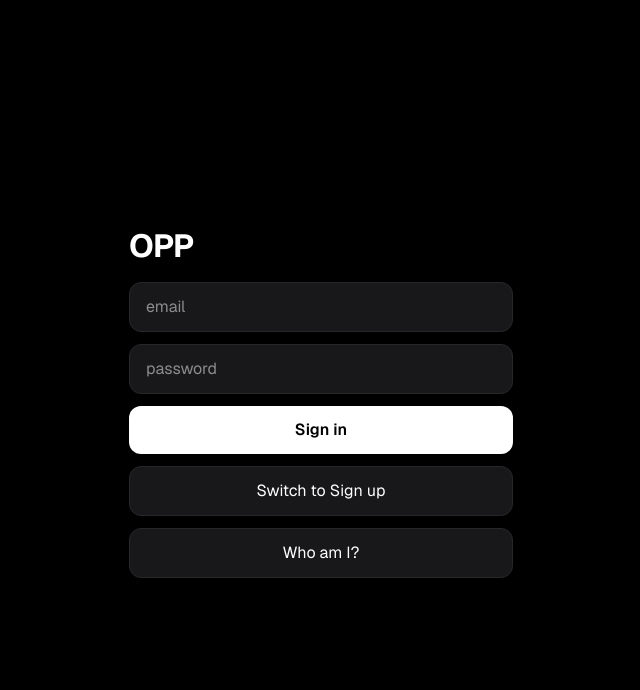
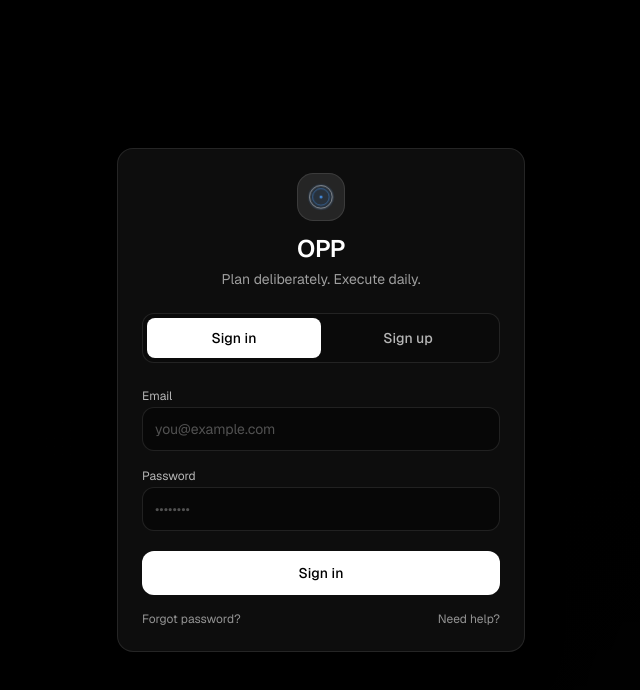
Before and after one commit to gtipjr1-create/OPP, a Next.js app: page /login in a window 1280 px wide. Shown: the top 690 px of the page, without its empty margins (319-959 px from the left). Built offline with nearby package versions, Linux system fonts and the light colour scheme; no server answers.

Commit message:
Add OPP animated mark to login

```diff
--- a/src/app/login/page.tsx
+++ b/src/app/login/page.tsx
@@ -1,95 +1,107 @@
 'use client';
 
-import { useState } from 'react';
-import { useRouter } from 'next/navigation';
-
-import { whoAmI } from '@/features/tasks/actions';
-import { createSupabaseBrowserClient } from '@/lib/supabaseBrowser';
-
-const supabase = createSupabaseBrowserClient();
+import * as React from 'react';
+import { OppMark } from '@/components/OppMark';
 
 export default function LoginPage() {
-  const router = useRouter();
-  const [email, setEmail] = useState('');
-  const [password, setPassword] = useState('');
-  const [isSignup, setIsSignup] = useState(false);
-  const [msg, setMsg] = useState<string | null>(null);
-  const [whoAmIResult, setWhoAmIResult] = useState<{
-    hasUser: boolean;
-    userId: string | null;
-    error: string | null;
-  } | null>(null);
+  const [mode, setMode] = React.useState<'signin' | 'signup'>('signin');
 
-  async function submit(event: React.FormEvent) {
-    event.preventDefault();
-    setMsg(null);
-
-    const { error } = isSignup
-      ? await supabase.auth.signUp({ email, password })
-      : await supabase.auth.signInWithPassword({ email, password });
-
-    if (error) {
-      setMsg(error.message);
-      return;
-    }
-
-    setMsg('Success. Go back to the app.');
-    router.replace('/');
-    router.refresh();
+  function onSubmit(e: React.FormEvent) {
+    e.preventDefault();
+    // Keep your existing auth logic here.
+    // If you already had handlers in this file, paste them back in and wire them to this form.
   }
 
   return (
-    <main className="flex items-center justify-center min-h-screen p-6 text-text-primary bg-black">
-      <form onSubmit={submit} className="w-full max-w-sm space-y-3">
-        <h1 className="text-title font-sans uppercase tracking-tight font-bold text-text-primary">OPP</h1>
+    <main className="min-h-screen w-full bg-black text-white relative overflow-hidden">
+      {/* Premium backdrop */}
+      <div className="pointer-events-none absolute inset-0">
+        <div className="absolute -top-48 left-1/2 h-[620px] w-[620px] -translate-x-1/2 rounded-full bg-white/10 blur-3xl" />
+        <div className="absolute bottom-[-260px] right-[-220px] h-[620px] w-[620px] rounded-full bg-white/5 blur-3xl" />
+        <div className="absolute inset-0 bg-gradient-to-b from-black via-black to-black/90" />
+      </div>
 
-        <input
-          className="w-full px-4 py-3 border rounded-xl bg-zinc-900 border-zinc-800"
-          placeholder="email"
-          value={email}
-          onChange={(event) => setEmail(event.target.value)}
-          autoCapitalize="none"
-          autoComplete="email"
-        />
-        <input
-          className="w-full px-4 py-3 border rounded-xl bg-zinc-900 border-zinc-800"
-          placeholder="password"
-          type="password"
-          value={password}
-          onChange={(event) => setPassword(event.target.value)}
-          autoComplete={isSignup ? 'new-password' : 'current-password'}
-        />
+      <div className="relative mx-auto flex min-h-screen max-w-md items-center justify-center px-5">
+        <section className="w-full rounded-2xl border border-white/10 bg-white/5 p-6 shadow-2xl backdrop-blur-xl">
+          {/* Brand */}
+          <div className="mb-6 flex flex-col items-center text-center">
+ <div className="mb-3 grid h-12 w-12 place-items-center rounded-2xl border border-white/10 bg-white/10">
+  <OppMark size={28} />
+</div>
 
-        <button type="submit" className="w-full py-3 font-semibold text-black bg-white rounded-xl">
-          {isSignup ? 'Create account' : 'Sign in'}
-        </button>
+            <h1 className="text-2xl font-semibold tracking-tight">OPP</h1>
+            <p className="mt-1 text-sm text-white/60">Plan deliberately. Execute daily.</p>
+          </div>
 
+          {/* Tabs */}
+          <div className="mb-5 grid grid-cols-2 rounded-xl border border-white/10 bg-black/20 p-1">
             <button
               type="button"
-          className="w-full py-3 border rounded-xl bg-zinc-900 border-zinc-800"
-          onClick={() => setIsSignup((value) => !value)}
+              onClick={() => setMode('signin')}
+              className={[
+                'h-10 rounded-lg text-sm font-medium transition',
+                mode === 'signin'
+                  ? 'bg-white text-black'
+                  : 'text-white/70 hover:text-white/90 hover:bg-white/5',
+              ].join(' ')}
             >
-          Switch to {isSignup ? 'Sign in' : 'Sign up'}
+              Sign in
             </button>
             <button
               type="button"
-          className="w-full py-3 border rounded-xl bg-zinc-900 border-zinc-800"
-          onClick={async () => {
-            const result = await whoAmI();
-            setWhoAmIResult(result);
-          }}
+              onClick={() => setMode('signup')}
+              className={[
+                'h-10 rounded-lg text-sm font-medium transition',
+                mode === 'signup'
+                  ? 'bg-white text-black'
+                  : 'text-white/70 hover:text-white/90 hover:bg-white/5',
+              ].join(' ')}
             >
-          Who am I?
+              Sign up
+            </button>
+          </div>
+
+          {/* Form */}
+          <form onSubmit={onSubmit} className="space-y-3">
+            <div className="space-y-2">
+              <label className="text-xs text-white/70">Email</label>
+              <input
+                type="email"
+                placeholder="you@example.com"
+                autoComplete="email"
+                className="h-11 w-full rounded-xl border border-white/10 bg-black/40 px-3 text-sm text-white placeholder:text-white/30 outline-none transition focus:border-white/25 focus:bg-black/55"
+              />
+            </div>
+
+            <div className="space-y-2">
+              <label className="text-xs text-white/70">Password</label>
+              <input
+                type="password"
+                placeholder="••••••••"
+                autoComplete={mode === 'signin' ? 'current-password' : 'new-password'}
+                className="h-11 w-full rounded-xl border border-white/10 bg-black/40 px-3 text-sm text-white placeholder:text-white/30 outline-none transition focus:border-white/25 focus:bg-black/55"
+              />
+            </div>
+
+            <button
+              type="submit"
+              className="mt-2 h-11 w-full rounded-xl bg-white text-sm font-medium text-black transition hover:bg-white/90 active:scale-[0.99]"
+            >
+              {mode === 'signin' ? 'Sign in' : 'Create account'}
             </button>
 
-        {msg ? <p className="text-meta font-mono tracking-wide text-text-secondary">{msg}</p> : null}
-        {whoAmIResult ? (
-          <p className="text-meta font-mono tracking-wide text-text-secondary">
-            hasUser: {String(whoAmIResult.hasUser)} | userId: {whoAmIResult.userId ?? 'null'} | error:{' '}
-            {whoAmIResult.error ?? 'null'}
-          </p>
-        ) : null}
+            {/* Secondary actions */}
+            <div className="flex items-center justify-between pt-1">
+              <button type="button" className="text-xs text-white/55 hover:text-white/80">
+                Forgot password?
+              </button>
+              <button type="button" className="text-xs text-white/55 hover:text-white/80">
+                Need help?
+              </button>
+            </div>
           </form>
+        </section>
+      </div>
     </main>
   );
 }
--- a/src/components/OppMark.tsx
+++ b/src/components/OppMark.tsx
@@ -1,51 +1,79 @@
-export function OppMark({ size = 24 }: { size?: number }) {
+// src/components/OppMark.tsx
+import * as React from "react";
+
+type Props = {
+  size?: number;        // px
+  className?: string;   // optional container styles
+  pulse?: boolean;      // turn animation on/off
+};
+
+export function OppMark({ size = 28, className, pulse = true }: Props) {
+  const glowClass = pulse ? "opp-glow" : "";
+  const outerClass = pulse ? "opp-outer" : "";
+  const innerClass = pulse ? "opp-inner" : "";
+  const dotClass = pulse ? "opp-dot" : "";
+
   return (
     <svg
       width={size}
       height={size}
       viewBox="0 0 64 64"
       fill="none"
+      aria-label="OPP mark"
+      className={className}
       xmlns="http://www.w3.org/2000/svg"
     >
+      {/* Scoped styles live inside the SVG (safe + portable) */}
+      {pulse ? (
         <style>{`
-        .opp-glow {
-          animation: oppGlow 3s ease-in-out infinite;
-        }
-        .opp-outer {
-          animation: oppOuter 3s ease-in-out infinite;
-        }
-        .opp-inner {
-          animation: oppInner 3s ease-in-out infinite;
-          animation-delay: -1.5s;
-        }
-        .opp-dot {
-          animation: oppDot 3s ease-in-out infinite;
-          animation-delay: -0.75s;
-        }
+          .opp-glow { animation: oppGlow 3s ease-in-out infinite; transform-origin: 32px 32px; }
+          .opp-outer { animation: oppOuter 3s ease-in-out infinite; transform-origin: 32px 32px; }
+          .opp-inner { animation: oppInner 3s ease-in-out infinite; animation-delay: -1.5s; transform-origin: 32px 32px; }
+          .opp-dot { animation: oppDot 3s ease-in-out infinite; animation-delay: -0.75s; transform-origin: 32px 32px; }
+
           @keyframes oppGlow {
             0%,100% { opacity: 0.08; }
-          50%      { opacity: 0.18; }
+            50%     { opacity: 0.18; }
           }
           @keyframes oppOuter {
             0%,100% { opacity: 0.95; }
-          50%      { opacity: 0.45; }
+            50%     { opacity: 0.45; }
           }
           @keyframes oppInner {
-          0%,100% { opacity: 0.6; }
-          50%      { opacity: 1; }
+            0%,100% { opacity: 0.60; }
+            50%     { opacity: 1.00; }
           }
           @keyframes oppDot {
-          0%,100% { opacity: 1; }
-          50%      { opacity: 0.3; }
+            0%,100% { opacity: 1.00; }
+            50%     { opacity: 0.30; }
           }
         `}</style>
+      ) : null}
 
-      <circle className="opp-glow" cx="32" cy="32" r="30" fill="#4A9EFF" />
-      <circle className="opp-outer" cx="32" cy="32" r="26"
-        stroke="white" strokeWidth="1.5" strokeOpacity="0.9" />
-      <circle className="opp-inner" cx="32" cy="32" r="19"
-        stroke="#4A9EFF" strokeWidth="1.5" strokeOpacity="0.8" />
-      <circle className="opp-dot" cx="32" cy="32" r="3" fill="#4A9EFF" />
+      {/* glow halo */}
+      <circle className={glowClass} cx="32" cy="32" r="30" fill="#4A9EFF" />
+      {/* outer ring */}
+      <circle
+        className={outerClass}
+        cx="32"
+        cy="32"
+        r="26"
+        stroke="white"
+        strokeWidth="1.5"
+        strokeOpacity="0.9"
+      />
+      {/* inner ring */}
+      <circle
+        className={innerClass}
+        cx="32"
+        cy="32"
+        r="19"
+        stroke="#4A9EFF"
+        strokeWidth="1.5"
+        strokeOpacity="0.8"
+      />
+      {/* center dot */}
+      <circle className={dotClass} cx="32" cy="32" r="3" fill="#4A9EFF" />
     </svg>
-  )
+  );
 }
```
Lines whose indentation alone changed are shown as unchanged.
